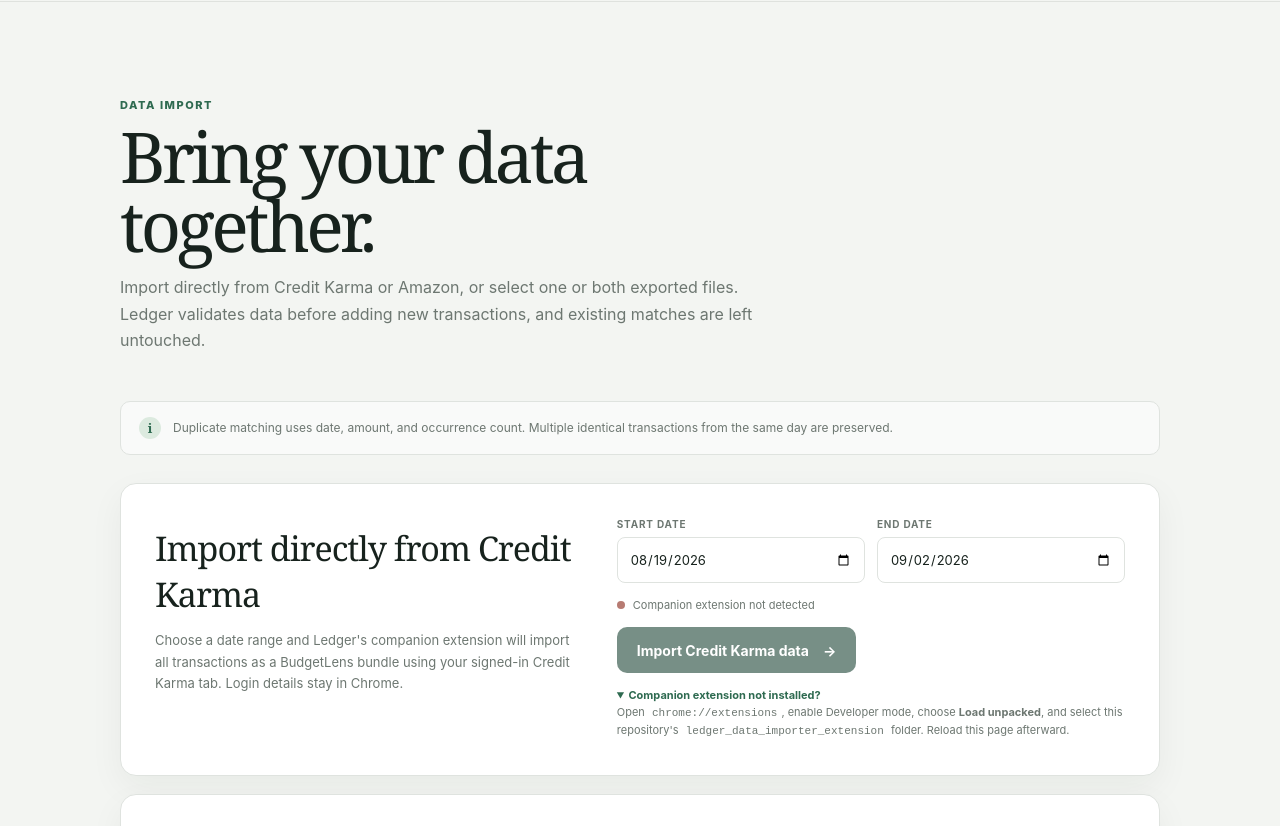
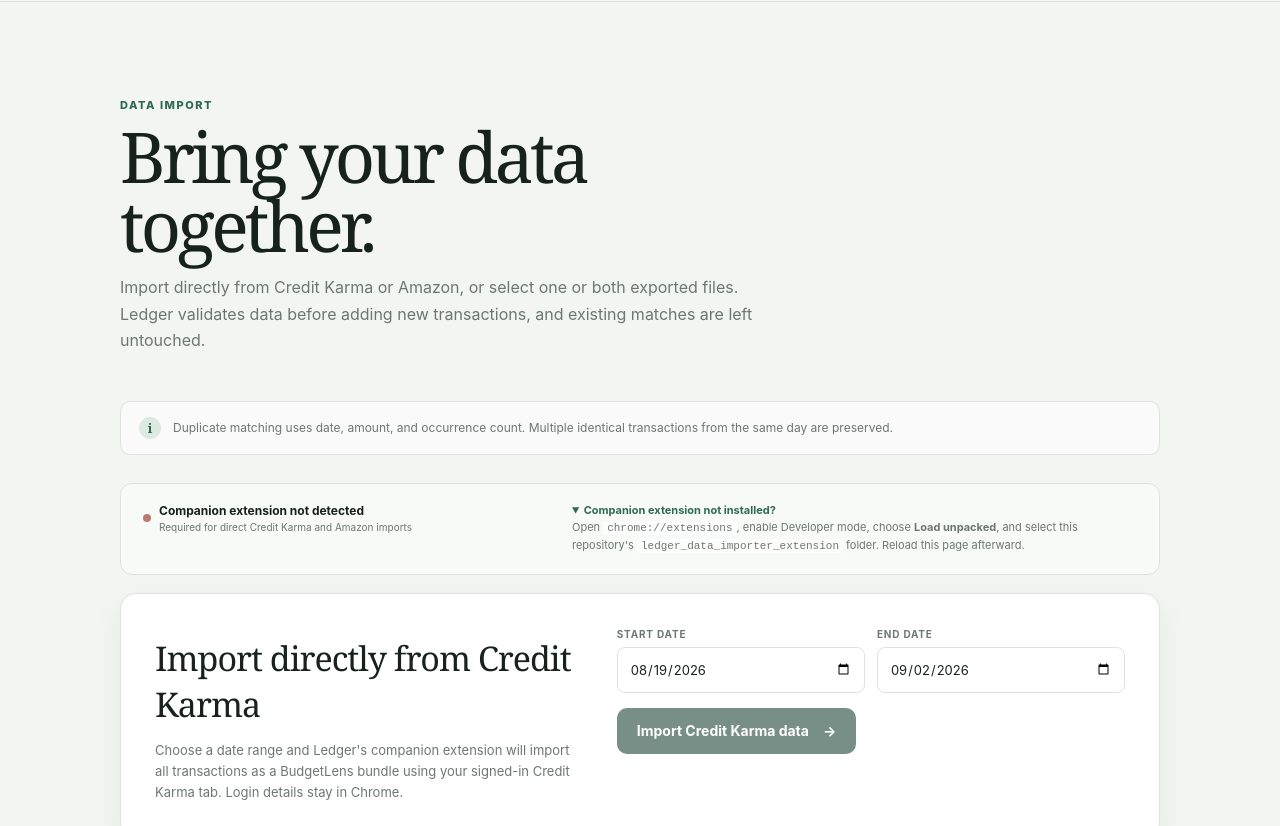
Before and after one commit to brandonko/budgetapp, a browser extension: page app/upload.html in a window 1280 px wide. Shown: the part 80-906 px from the top of the page. Drawn offline with Linux system fonts and the light colour scheme; no server answers.

Commit message:
Share companion extension status across imports

```diff
--- a/app/styles.css
+++ b/app/styles.css
@@ -810,6 +810,18 @@
   line-height: 1.65;
 }
 
+.companion-extension {
+  display: flex;
+  gap: 28px;
+  align-items: flex-start;
+  justify-content: space-between;
+  margin-bottom: 18px;
+  padding: 18px 22px;
+  border: 1px solid var(--line);
+  border-radius: 12px;
+  background: #f8faf8;
+}
+
 .direct-import-stack {
   display: grid;
   gap: 18px;
@@ -884,6 +896,25 @@
   font-size: 11px;
 }
 
+.companion-extension .extension-state {
+  flex: 0 0 auto;
+  margin: 1px 0 0;
+}
+
+.extension-state > div {
+  display: grid;
+  gap: 3px;
+}
+
+.extension-state strong {
+  color: var(--ink);
+  font-size: 12px;
+}
+
+.extension-state > div > span {
+  font-size: 10px;
+}
+
 .extension-dot {
   width: 8px;
   height: 8px;
@@ -899,6 +930,7 @@
 .amazon-direct-actions {
   display: flex;
   gap: 10px;
+  margin-top: 15px;
 }
 
 .amazon-direct-actions .primary-button,
@@ -946,6 +978,11 @@
   color: var(--muted);
   font-size: 11px;
   line-height: 1.55;
+}
+
+.companion-extension .extension-help {
+  max-width: 565px;
+  margin-top: 0;
 }
 
 .extension-help summary {
@@ -1352,6 +1389,11 @@
     padding: 28px 22px;
   }
 
+  .companion-extension {
+    gap: 14px;
+    flex-direction: column;
+  }
+
   .date-range-fields {
     grid-template-columns: 1fr;
   }
--- a/app/upload.html
+++ b/app/upload.html
@@ -44,6 +44,24 @@
         <a class="primary-button result-link" href="/">View dashboard <span aria-hidden="true">&rarr;</span></a>
       </section>
 
+      <aside class="companion-extension" aria-label="Companion extension status">
+        <div class="extension-state">
+          <span class="extension-dot" id="extension-dot" aria-hidden="true"></span>
+          <div>
+            <strong id="extension-status">Checking for the companion extension…</strong>
+            <span>Required for direct Credit Karma and Amazon imports</span>
+          </div>
+        </div>
+        <details class="extension-help" id="extension-help">
+          <summary>Companion extension not installed?</summary>
+          <p>
+            Open <code>chrome://extensions</code>, enable Developer mode, choose
+            <strong>Load unpacked</strong>, and select this repository's
+            <code>ledger_data_importer_extension</code> folder. Reload this page afterward.
+          </p>
+        </details>
+      </aside>
+
       <div class="direct-import-stack">
         <section class="amazon-direct" aria-labelledby="creditkarma-direct-title">
           <div class="amazon-direct-copy">
@@ -64,10 +82,6 @@
                 <input id="creditkarma-end-date" type="date" required />
               </label>
             </div>
-          <div class="extension-state">
-            <span class="extension-dot" id="creditkarma-extension-dot" aria-hidden="true"></span>
-            <span id="creditkarma-extension-status">Checking for the companion extension…</span>
-          </div>
             <div class="amazon-direct-actions">
               <button class="primary-button" id="creditkarma-import-button" type="button" disabled>
                 Import Credit Karma data <span aria-hidden="true">→</span>
@@ -83,14 +97,6 @@
               <p id="creditkarma-progress-message"></p>
             </div>
             <p class="upload-error amazon-direct-error" id="creditkarma-direct-error" role="alert" hidden></p>
-          <details class="extension-help" id="creditkarma-extension-help">
-            <summary>Companion extension not installed?</summary>
-            <p>
-              Open <code>chrome://extensions</code>, enable Developer mode, choose
-              <strong>Load unpacked</strong>, and select this repository's
-              <code>ledger_data_importer_extension</code> folder. Reload this page afterward.
-            </p>
-          </details>
           </div>
         </section>
 
@@ -113,10 +119,6 @@
                 <input id="amazon-end-date" type="date" required />
               </label>
             </div>
-          <div class="extension-state">
-            <span class="extension-dot" id="extension-dot" aria-hidden="true"></span>
-            <span id="extension-status">Checking for the companion extension…</span>
-          </div>
             <div class="amazon-direct-actions">
               <button class="primary-button" id="amazon-import-button" type="button" disabled>
                 Import Amazon orders <span aria-hidden="true">→</span>
@@ -132,14 +134,6 @@
               <p id="amazon-progress-message"></p>
             </div>
             <p class="upload-error amazon-direct-error" id="amazon-direct-error" role="alert" hidden></p>
-          <details class="extension-help" id="extension-help">
-            <summary>Companion extension not installed?</summary>
-            <p>
-              Open <code>chrome://extensions</code>, enable Developer mode, choose
-              <strong>Load unpacked</strong>, and select this repository's
-              <code>ledger_data_importer_extension</code> folder. Reload this page afterward.
-            </p>
-          </details>
           </div>
         </section>
       </div>
--- a/app/upload.js
+++ b/app/upload.js
@@ -52,9 +52,6 @@
   creditKarmaProgressBar: document.querySelector("#creditkarma-progress-bar"),
   creditKarmaProgressMessage: document.querySelector("#creditkarma-progress-message"),
   creditKarmaDirectError: document.querySelector("#creditkarma-direct-error"),
-  creditKarmaExtensionDot: document.querySelector("#creditkarma-extension-dot"),
-  creditKarmaExtensionStatus: document.querySelector("#creditkarma-extension-status"),
-  creditKarmaExtensionHelp: document.querySelector("#creditkarma-extension-help"),
 };
 
 function localIsoDate(value) {
@@ -87,11 +84,6 @@
     : "Companion extension not detected";
   elements.extensionHelp.open = !ready;
   elements.amazonImportButton.disabled = !ready || Boolean(state.amazonSessionToken);
-  elements.creditKarmaExtensionDot.classList.toggle("extension-dot--ready", ready);
-  elements.creditKarmaExtensionStatus.textContent = ready
-    ? "Companion extension connected"
-    : "Companion extension not detected";
-  elements.creditKarmaExtensionHelp.open = !ready;
   elements.creditKarmaImportButton.disabled =
     !ready || Boolean(state.creditKarmaSessionToken);
 }
```
Lines whose indentation alone changed are shown as unchanged.
